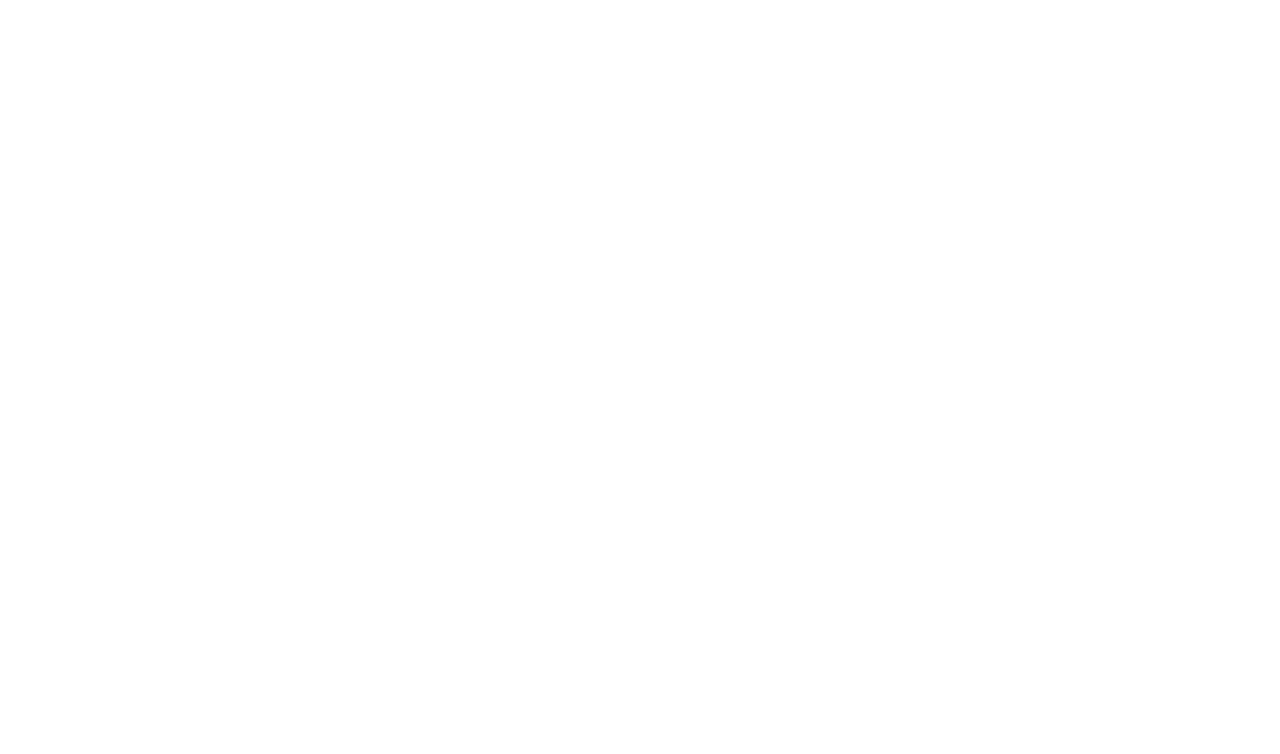
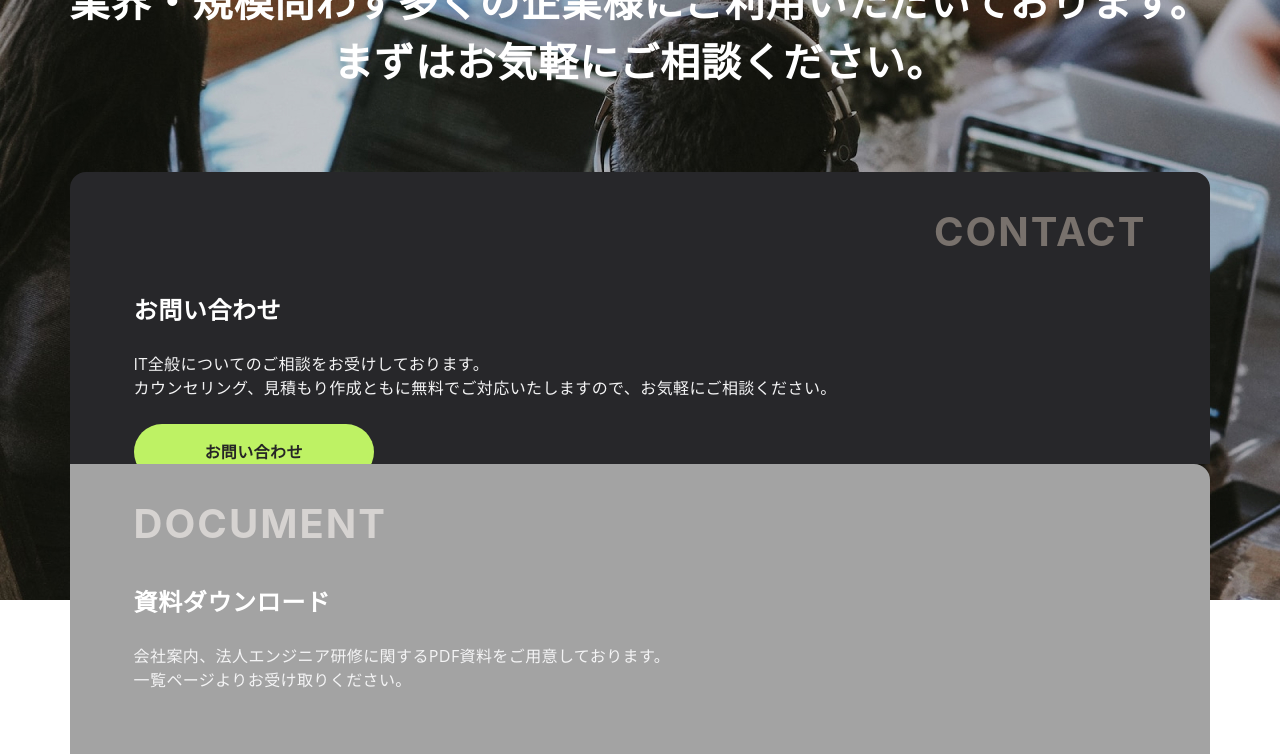
Before and after one commit to nakatatsu77/DesignComp-Task, a Next.js app: page / in a window 1280 px wide. Shown: the part 3907-4661 px from the top of the page. Before the commit the page ends 3759 px from the top, so only its background shows below. Built offline with nearby package versions, Linux system fonts and the light colour scheme.

Commit message:
リファクタリング

```diff
--- /dev/null
+++ b/src/components/contact/Contact.tsx
@@ -0,0 +1,65 @@
+export function Contact() {
+  return (
+    <>
+      <div className="w-full h-[1082px] bg-root-contact-sp bg-cover bg-opacity-50 flex-col justify-start items-center inline-flex md:w-full md:h-[748px] md:bg-root-contact-pc">
+        <div className="h-[1082px] py-[120px] px-7 flex-col justify-start items-center gap-16 flex md:h-[748px] md:gap-20">
+          <div className="self-stretch text-center text-white text-xl font-bold font-['Noto Sans JP'] leading-[30px] tracking-wide md:text-[40px] md:leading-[60px]">
+            業界・規模問わず多くの企業様に
+            <br className="md:hidden" />
+            ご利用いただいております。
+            <br />
+            まずはお気軽にご相談ください。
+          </div>
+          <div className="self-stretch h-[688px] flex-col justify-start items-start flex md:h-auto ">
+            <div className="self-stretch h-[356px] px-6 py-10 bg-zinc-800 rounded-tl-2xl rounded-tr-2xl flex-col justify-start items-end gap-10 flex md:flex-1 md:h-auto md:px-16 md:py-10 md:inline-flex">
+              <div className="justify-start items-start inline-flex">
+                <div className="text-stone-500 text-[40px] font-bold font-['Inter'] leading-10 tracking-wider">
+                  CONTACT
+                </div>
+              </div>
+              <div className="self-stretch h-[180px] flex-col justify-start items-start gap-6 flex md:h-[132px] ">
+                <div className="self-stretch h-9 flex-col justify-start items-start flex">
+                  <div className="text-white text-2xl font-bold font-['Noto Sans JP'] leading-9 tracking-wide">
+                    お問い合わせ
+                  </div>
+                </div>
+                <div className="self-stretch text-zinc-100 text-base font-medium font-['Noto Sans JP'] leading-normal tracking-wide">
+                  IT全般についてのご相談をお受けしております。
+                  <br />
+                  カウンセリング、見積もり作成ともに無料でご対応いたしますので、お気軽にご相談ください。
+                </div>
+              <div className="w-60 px-8 py-4 bg-lime-300 rounded-full justify-center items-center inline-flex">
+                <div className="flex-1 text-center text-neutral-800 text-base font-bold font-['Noto Sans JP'] leading-normal tracking-wide">
+                  お問い合わせ
+                </div>
+              </div>
+              </div>
+            </div>
+            <div className="self-stretch h-[332px] px-6 py-10 bg-neutral-500 rounded-bl-2xl rounded-br-2xl flex-col justify-start items-start gap-10 flex md:flex-1 md:h-auto md:px-16 md:bg-neutral-400 md:rounded-tr-2xl md:inline-flex">
+              <div className="justify-start items-start inline-flex">
+                <div className="text-neutral-400 text-[40px] font-bold font-['Inter'] leading-10 tracking-wider md:text-stone-300">
+                  DOCUMENT
+                </div>
+              </div>
+              <div className="self-stretch h-[156px] flex-col justify-start items-start gap-6 flex md:h-[132px]">
+                <div className="self-stretch text-white text-2xl font-bold font-['Noto Sans JP'] leading-9 tracking-wide">
+                  資料ダウンロード
+                </div>
+                <div className="self-stretch text-zinc-100 text-base font-medium font-['Noto Sans JP'] leading-normal tracking-wide">
+                  会社案内、法人エンジニア研修に関するPDF資料をご用意しております。
+                  <br />
+                  一覧ページよりお受け取りください。
+                </div>
+              </div>
+              <div className="w-60 px-8 py-4 bg-white rounded-full justify-center items-center inline-flex">
+                <div className="flex-1 text-center text-neutral-800 text-base font-bold font-['Noto Sans JP'] leading-normal tracking-wide">
+                  資料ダウンロード
+                </div>
+              </div>
+            </div>
+          </div>
+        </div>
+      </div>
+    </>
+  );
+}
--- a/src/pages/_app.tsx
+++ b/src/pages/_app.tsx
@@ -1,6 +1,7 @@
 import "@/styles/globals.css";
 import "@/components/service/Service.css";
 import "@/components/news/News.css";
+import "@/components/contact/Contact.css";
 import type { AppProps } from "next/app";
 
 export default function App({ Component, pageProps }: AppProps) {
--- a/src/pages/index.tsx
+++ b/src/pages/index.tsx
@@ -1,3 +1,4 @@
+import { Contact } from "@/components/contact/Contact";
 import { Hero } from "@/components/hero/Hero";
 import { News } from "@/components/news/News";
 import { Service } from "@/components/service/Service";
@@ -9,6 +10,7 @@
         <Hero />
         <Service />
         <News />
+        <Contact/>
       </main>
     </>
   );
--- a/tailwind.config.js
+++ b/tailwind.config.js
@@ -14,6 +14,8 @@
       backgroundImage: {
         "root-hero-sp": "url('/Images/02.jpg')",
         "root-hero-pc": "url('/Images/01.jpg')",
+        "root-contact-sp": "url('/Images/04.jpg')",
+        "root-contact-pc": "url('/Images/03.jpg')",
       },
       screens: {
         md: "840px",
```
Also changed, not shown: src/components/contact/Contact.css (added).
